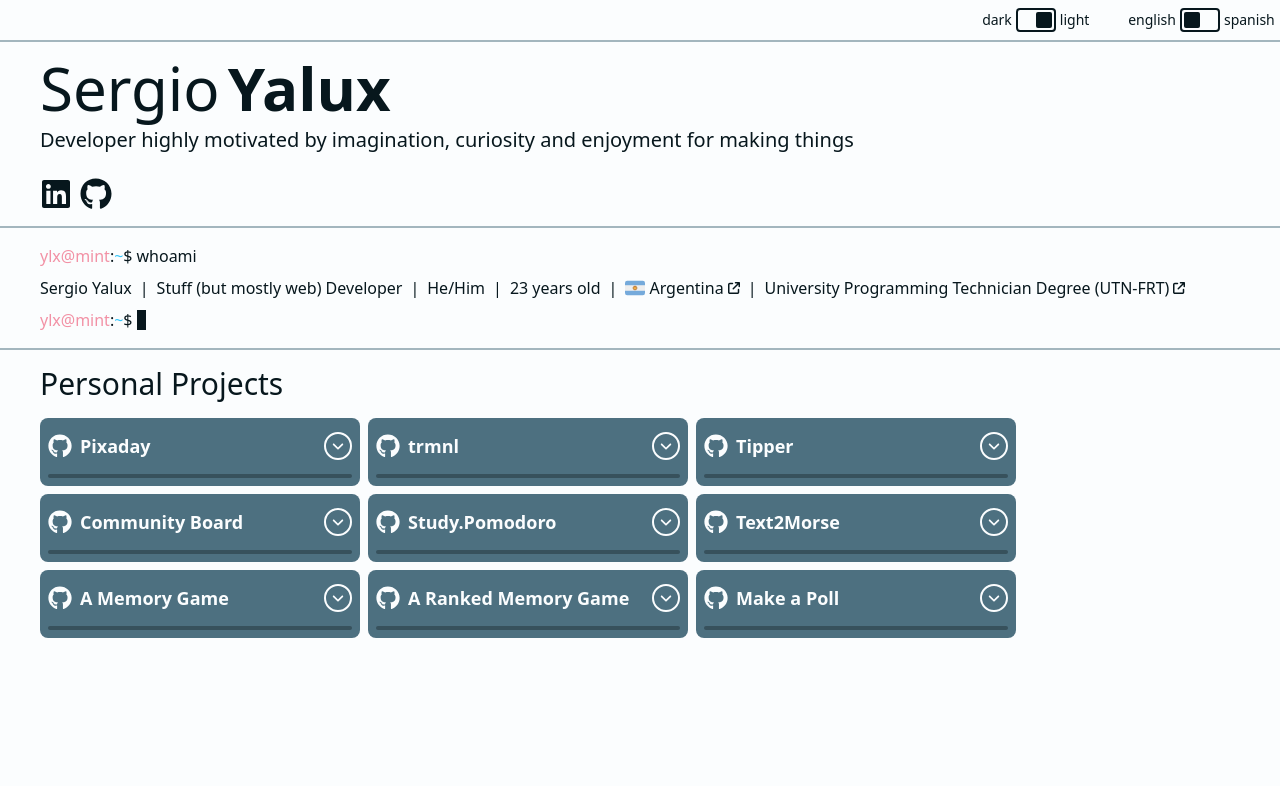
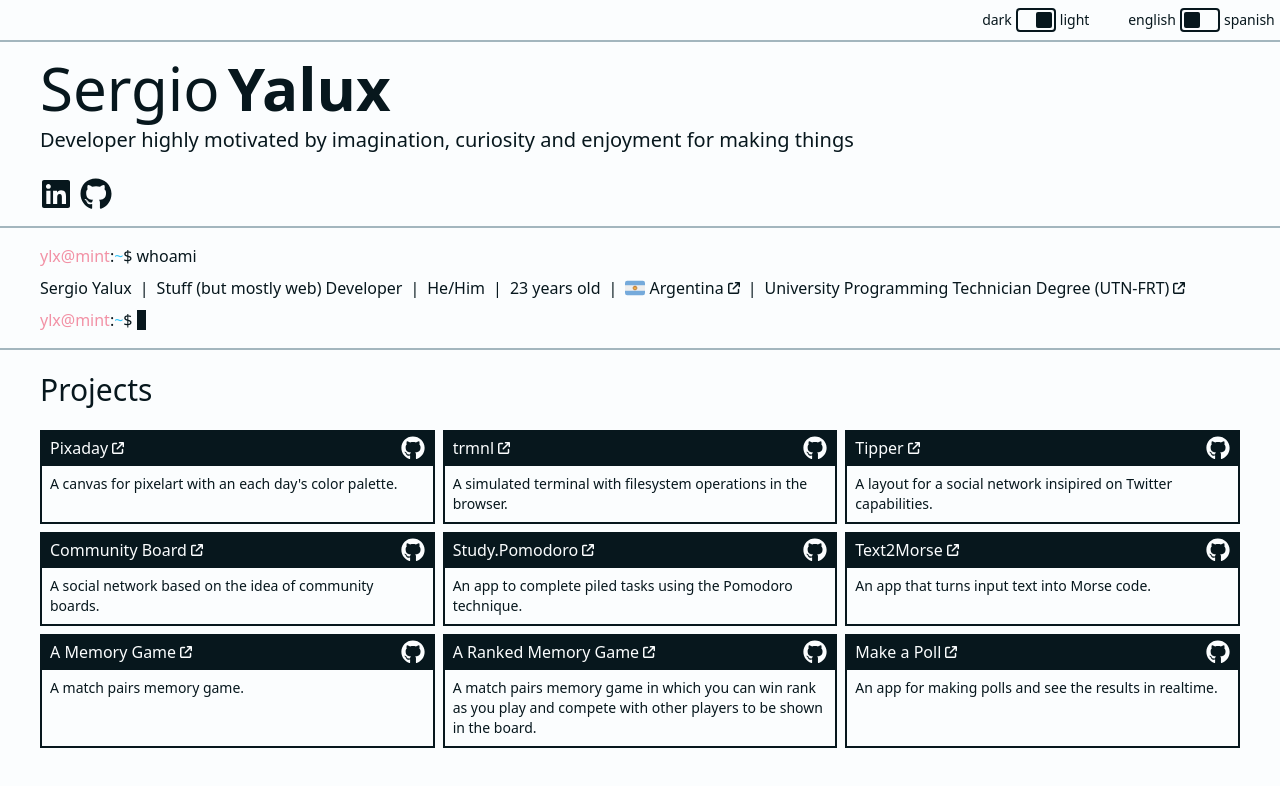
Before and after one commit to CrgioYalux/portfolio, a React (Vite) app: page / in a window 1280 px wide. Shown: the top 786 px of the page. Built offline with nearby package versions, Linux system fonts and the light colour scheme.

Commit message:
feat: create new Card component & rename previous & implement new Card in Projects section

```diff
--- a/src/components/Card/index.tsx
+++ b/src/components/Card/index.tsx
@@ -1,58 +1,13 @@
-import { useState } from 'react';
-import AngleDownIcon from '../Icons/AngleDown';
-import GithubIcon from '../Icons/Github';
-
-interface SkeletonProps {
-    className?: string;
-    title: string;
-    repository: string;
-    deploy: string;
-    children: React.ReactNode;
-    isOpen: boolean;
-    switchOpen: () => void;
-};
-
-const Skeleton: React.FC<SkeletonProps> = ({
-    className = '',
-    title,
-    repository,
-    deploy,
-    children,
-    isOpen,
-    switchOpen,
-}) => {
-    return (
-        <div className='h-full flex flex-col gap-2 bg-primary-300 rounded-lg p-2 md:w-80 text-text text-base'>
-            <div className='flex-none basis-10 flex flex-row gap-4 justify-between items-center'>
-                <div className='flex flex-row gap-2 items-center'>
-                    <a href={repository} target='_blank' className='cursor-pointer'>
-                        <GithubIcon className='h-6 w-6 fill-current' />
-                    </a>
-                    <a href={deploy} target='_blank' className='cursor-pointer text-lg font-bold md:hover:underline'>
-                        <span className='md:whitespace-nowrap'>{title}</span>
-                    </a>
-                </div>
-                <button
-                onClick={switchOpen}
-                className='border-2 border-current box-content p-1 rounded-full grid place-items-center'
-                >
-                    {<AngleDownIcon className={`h-4 w-4 fill-current pt-0.5 ${isOpen ? 'rotate-180' : 'rotate-0'} transition-transform duration-100`} />}
-                </button>
-            </div>
-            <div className={`grow-0 shrink ${isOpen ? 'basis-full py-2' : 'basis-0'} border-2 border-primary px-2 text-sm text-text font-medium bg-primary rounded-md transition-[padding] duration-100 ${className}`}>
-                 {isOpen ? children : ''}
-            </div>
-        </div>
-    );
-};
+import LinkIcon from "../Icons/Link";
+import GithubIcon from "../Icons/Github";
 
 interface CardProps {
     className?: string;
     title: string;
     repository: string;
     deploy: string;
+    description: string;
     image?: string;
-    description?: string;
 };
 
 const Card: React.FC<CardProps> = ({
@@ -60,25 +15,23 @@ const Card: React.FC<CardProps> = ({
     title,
     repository,
     deploy,
-    description = '',
+    description,
 }) => {
-    const [isOpen, setIsOpen] = useState<boolean>(false);
-
-    const switchOpen = (): void => {
-        setIsOpen((prev) => !prev);
-    };
-
     return (
-        <Skeleton
-        title={title}
-        repository={repository}
-        deploy={deploy}
-        isOpen={isOpen}
-        switchOpen={switchOpen}
-        className={className}
-        >
-            {description}
-        </Skeleton>
+        <div className='flex-auto md:flex-none grid grid-rows-[auto_1fr] text-text-light dark:text-text-dark border-2 border-current'>
+            <div className='flex justify-between items-center gap-4 px-2 py-1 border-b-2 bg-current border-current'>
+                <a href={deploy} target='_blank' className='text-text-dark dark:text-text-light cursor-pointer flex gap-1 items-center'>
+                    <span className='text-base font-medium'>{title}</span>
+                    <LinkIcon className='h-3 w-3 fill-current' />
+                </a>
+                <a href={repository} target='_blank' className='text-text-dark dark:text-text-light cursor-pointer'>
+                    <GithubIcon className='h-6 w-6 fill-current' />
+                </a>
+            </div>
+            <div className={`p-2 text-sm max-h-20 overflow-y-auto ${className}`}>
+                {description}
+            </div>
+        </div>
     );
 };
 
--- /dev/null
+++ b/src/components/ExtendableCard/index.tsx
@@ -0,0 +1,87 @@
+import { useState } from 'react';
+import AngleDownIcon from '../Icons/AngleDown';
+import GithubIcon from '../Icons/Github';
+
+interface SkeletonProps {
+    className?: string;
+    title: string;
+    repository: string;
+    deploy: string;
+    children: React.ReactNode;
+    isOpen: boolean;
+    switchOpen: () => void;
+};
+
+const Skeleton: React.FC<SkeletonProps> = ({
+    className = '',
+    title,
+    repository,
+    deploy,
+    children,
+    isOpen,
+    switchOpen,
+}) => {
+    return (
+        <div className='h-full flex flex-col gap-2 bg-primary-300 rounded-lg p-2 md:w-80 text-text text-base'>
+            <div className='flex-none basis-10 flex flex-row gap-4 justify-between items-center'>
+                <div className='flex flex-row gap-2 items-center'>
+                    <a href={repository} target='_blank' className='cursor-pointer'>
+                        <GithubIcon className='h-6 w-6 fill-current' />
+                    </a>
+                    <a href={deploy} target='_blank' className='cursor-pointer text-lg font-bold md:hover:underline'>
+                        <span className='md:whitespace-nowrap'>{title}</span>
+                    </a>
+                </div>
+                <button
+                onClick={switchOpen}
+                className='border-2 border-current box-content p-1 rounded-full grid place-items-center'
+                >
+                    {<AngleDownIcon className={`h-4 w-4 fill-current pt-0.5 ${isOpen ? 'rotate-180' : 'rotate-0'} transition-transform duration-100`} />}
+                </button>
+            </div>
+            <div className={`grow-0 shrink ${isOpen ? 'basis-full py-2' : 'basis-0'} border-2 border-primary px-2 text-sm text-text font-medium bg-primary rounded-md transition-[padding] duration-100 ${className}`}>
+                 {isOpen ? children : ''}
+            </div>
+        </div>
+    );
+};
+
+interface ExtendableCardProps {
+    className?: string;
+    title: string;
+    repository: string;
+    deploy: string;
+    image?: string;
+    description?: string;
+    isDefaultOpen?: boolean;
+};
+
+const ExtendableCard: React.FC<ExtendableCardProps> = ({
+    className = '',
+    title,
+    repository,
+    deploy,
+    description = '',
+    isDefaultOpen = false,
+}) => {
+    const [isOpen, setIsOpen] = useState<boolean>(isDefaultOpen);
+
+    const switchOpen = (): void => {
+        setIsOpen((prev) => !prev);
+    };
+
+    return (
+        <Skeleton
+        title={title}
+        repository={repository}
+        deploy={deploy}
+        isOpen={isOpen}
+        switchOpen={switchOpen}
+        className={className}
+        >
+            {description}
+        </Skeleton>
+    );
+};
+
+export default ExtendableCard;
--- a/src/pages/Home/index.tsx
+++ b/src/pages/Home/index.tsx
@@ -2,7 +2,7 @@ import Divider from "../../components/Divider";
 import HeaderSection from "./sections/Header";
 import IntroductionSection from "./sections/Introduction";
 import ConsoleSection from "./sections/Console";
-import PersonalProjectsSection from "./sections/PersonalProjects";
+import ProjectsSection from "./sections/Projects";
 
 const Home: React.FC = () => {
     return (
@@ -13,7 +13,7 @@ const Home: React.FC = () => {
 			<Divider />
 			<ConsoleSection />
 			<Divider />
-			<PersonalProjectsSection />
+			<ProjectsSection />
 		</div>
     );
 };
--- a/src/pages/Home/sections/PersonalProjects.tsx
+++ /dev/null
@@ -1,94 +0,0 @@
-import Card from "../../../components/Card";
-
-const PersonalProjects: React.FC = () => {
-	return (
-		<div className='w-full flex flex-col items-center justify-center py-4 px-4 md:px-10'>
-			<div className='w-full flex flex-col gap-4 items-center justify-center md:items-start'>
-				<h2 className='text-3xl'>Personal Projects</h2>
-				<div className='w-full flex flex-col gap-2 flex-wrap md:flex-row'>
-					<Card
-					title='Pixaday'
-					deploy={'https://pixaday.vercel.app'}
-					repository={'https://github.com/CrgioYalux/pixaday'}
-					description={'A canvas for pixelart with a today\'s colors selection'}
-					image=''
-					/>
-					<Card
-					title='trmnl'
-					deploy={'https://trmnl.vercel.app'}
-					repository={'https://github.com/CrgioYalux/trmnl'}
-					description={'A simulated terminal with filesystem operations in the browser'}
-					image=''
-					/>
-					<Card
-					title='Tipper'
-					deploy={'https://tipper-monorepo.vercel.app'}
-					repository={'https://github.com/CrgioYalux/tipper-monorepo'}
-					description={'A layout for a social network insipired on Twitter capabilities'}
-					image=''
-					/>
-					<Card
-					title='Community Board'
-					deploy={'#'}
-					repository={'https://github.com/CrgioYalux/community-board'}
-					description={'A social network based on the idea of community boards'}
-					image=''
-					/>
-					<Card
-					title='Study.Pomodoro'
-					deploy={'https://study-pomodoro.vercel.app'}
-					repository={'https://github.com/CrgioYalux/study.pomodoro'}
-					description={'An app to complete piled tasks using the Pomodoro technique'}
-					image=''
-					/>
-					<Card
-					title='Text2Morse'
-					deploy={'https://crgioyalux.github.io/text2Morse'}
-					repository={'https://github.com/CrgioYalux/text2Morse'}
-					description={'An app that turns input text into Morse code'}
-					image=''
-					/>
-					<Card
-					title='A Memory Game'
-					deploy={'https://boring-memory-game.netlify.app'}
-					repository={'https://github.com/CrgioYalux/memory_game'}
-					description={'A match pairs memory game'}
-					image=''
-					/>
-					<Card
-					title='A Ranked Memory Game'
-					deploy={'https://memory-game-with-amiguitos.herokuapp.com/play'}
-					repository={'https://github.com/CrgioYalux/the_memory_game'}
-					description={'A match pairs memory game in which you can win rank as you play and compete with other players to be shown in the board'}
-					image=''
-					/>
-					<Card
-					title='Make a Poll'
-					deploy={'https://make-a-simple-poll.herokuapp.com'}
-					repository={'https://github.com/CrgioYalux/make-a-poll'}
-					description={'An app for making polls and see the results in realtime'}
-					image=''
-					/>
-				</div>
-				{/*
-				<div className='flex flex-row items-center gap-2 text-primary-300 bg-accent-100 rounded-lg p-2'>
-					<span className='font-extrabold text-2xl md:text-3xl'>*</span>
-					<div className='flex flex-col font-semibold'>
-						<small className='text-sm'>
-								Some projects might be down.
-								<a
-								href={'https://www.youtube.com/watch?v=NPwyyjtxlzU'}
-								target='_blank'
-								className='md:hover:underline ml-1'
-								>I'm broke.</a>
-						</small>
-						<small className='text-sm'>You can definitely trust me on that they work and do what I say they do.</small>
-					</div>
-				</div>
-				*/}
-			</div>
-		</div>
-	);
-};
-
-export default PersonalProjects;
--- /dev/null
+++ b/src/pages/Home/sections/Projects.tsx
@@ -0,0 +1,69 @@
+import Card from "../../../components/Card";
+
+const Projects: React.FC = () => {
+	return (
+		<div className='w-full flex flex-col items-center justify-center py-4 px-4 md:px-10'>
+			<div className='w-full grid grid-rows-[3rem_1fr] gap-4'>
+				<h2 className='text-3xl self-center'>Projects</h2>
+				<div className='w-full grid grid-cols-[repeat(auto-fit,minmax(min(300px,100%),1fr))] gap-2'>
+					<Card
+					title='Pixaday'
+					deploy={'https://pixaday.vercel.app.'}
+					repository={'https://github.com/CrgioYalux/pixaday.'}
+					description={'A canvas for pixelart with an each day\'s color palette.'}
+					/>
+					<Card
+					title='trmnl'
+					deploy={'https://trmnl.vercel.app.'}
+					repository={'https://github.com/CrgioYalux/trmnl.'}
+					description={'A simulated terminal with filesystem operations in the browser.'}
+					/>
+					<Card
+					title='Tipper'
+					deploy={'https://tipper-monorepo.vercel.app.'}
+					repository={'https://github.com/CrgioYalux/tipper-monorepo.'}
+					description={'A layout for a social network insipired on Twitter capabilities.'}
+					/>
+					<Card
+					title='Community Board'
+					deploy={'#.'}
+					repository={'https://github.com/CrgioYalux/community-board.'}
+					description={'A social network based on the idea of community boards.'}
+					/>
+					<Card
+					title='Study.Pomodoro'
+					deploy={'https://study-pomodoro.vercel.app.'}
+					repository={'https://github.com/CrgioYalux/study.pomodoro.'}
+					description={'An app to complete piled tasks using the Pomodoro technique.'}
+					/>
+					<Card
+					title='Text2Morse'
+					deploy={'https://crgioyalux.github.io/text2Morse.'}
+					repository={'https://github.com/CrgioYalux/text2Morse.'}
+					description={'An app that turns input text into Morse code.'}
+					/>
+					<Card
+					title='A Memory Game'
+					deploy={'https://boring-memory-game.netlify.app.'}
+					repository={'https://github.com/CrgioYalux/memory_game.'}
+					description={'A match pairs memory game.'}
+					/>
+					<Card
+					title='A Ranked Memory Game'
+					deploy={'https://memory-game-with-amiguitos.herokuapp.com/play.'}
+					repository={'https://github.com/CrgioYalux/the_memory_game.'}
+					description={'A match pairs memory game in which you can win rank as you play and compete with other players to be shown in the board.'}
+					/>
+					<Card
+					title='Make a Poll'
+					deploy={'https://make-a-simple-poll.herokuapp.com.'}
+					repository={'https://github.com/CrgioYalux/make-a-poll.'}
+					description={'An app for making polls and see the results in realtime.'}
+					/>
+				</div>
+			</div>
+		</div>
+	);
+};
+
+export default Projects;
```
